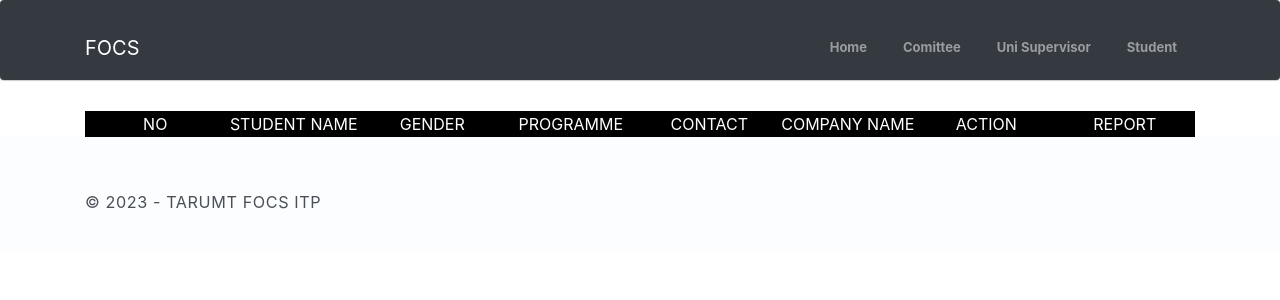
After one commit to Amos-tha/CloudAss, a Flask app: template templates/ViewReport.html in a window 1280 px wide. The commit adds this page. Shown: the top 300 px of the page. Run offline with Flask 3, Linux system fonts and the light colour scheme; the template is opened without the code that fills it, so the values that code supplies are empty; parts of the project's set-up code (start-up, migrations or seed data) failed here and were passed over.

Commit message:
test ec2 (preview report)

```diff
--- a/EmpApp.py
+++ b/EmpApp.py
@@ -1,4 +1,4 @@
-from flask import Flask, render_template, request
+from flask import Flask, render_template, request, make_response
 from pymysql import connections
 import os
 import boto3
@@ -80,6 +80,41 @@ def AddEmp():
     print("all modification done...")
     return render_template('AddEmpOutput.html', name=emp_name)
 
+@app.route("/myITP", method=['POST'])
+def getStudents():
+    cursor = db_conn.cursor()
+    cursor.execute("SELECT * FROM Student")
+    students = cursor.fetchall()
+    cursor.close()
+
+    return render_template("ViewReport.html", maxStud = len(), students = students)
+
+
+@app.route("/preview/<filename>")
+def previewReport(id=None):
+    if id is not None:
+        s3 = boto3.resource('s3')
+        test = s3.Bucket(custombucket).get_object(Bucket=custombucket, Key="test.pdf")
+        response = make_response(test)
+        response.headers['Content-Type'] = 'application/pdf'
+        response.headers['Content-Disposition'] = \
+            'inline; filename=%s.pdf' % 'yourfilename'
+        return response
+
+    # list_file = []
+    # stud_id = request.form['stud_id']
+    # filename = stud_id + " "
+
+    # s3 = boto3.resource('s3')
+    # for item in s3.Bucket(custombucket).get_object(Bucket=custombucket, Key=filename)['Contents']:
+    #     list_file.append(item)
+    # return list_file
+
+@app.route('/download/<filename>', methods=['GET'])
+def download(upload_id):
+    upload = Upload.query.filter_by(id=upload_id).first()
+    return send_file(BytesIO(upload.data),
+                     download_name=upload.filename, as_attachment=True)
 
 if __name__ == '__main__':
     app.run(host='0.0.0.0', port=80, debug=True)
--- a/config.py
+++ b/config.py
@@ -1,6 +1,6 @@
-customhost = "database-1.cizar3lczvxa.us-east-1.rds.amazonaws.com"
+customhost = "database-1.cbvkxab6tdeg.us-east-1.rds.amazonaws.com"
 customuser = "aws_user"
 custompass = "Bait3273"
-customdb = "employee"
-custombucket = "lowchoonkeat-employee1"
+customdb = "database-1"
+custombucket = "leongjingen-employee"
 customregion = "us-east-1"
--- /dev/null
+++ b/static/supervisor.css
@@ -0,0 +1,59 @@
+h1,
+h2,
+h3,
+h4,
+h5,
+h6 {
+  margin: 0;
+}
+
+/* .container {
+  max-width: 1000px;
+  margin-right: auto;
+  margin-left: auto;
+  display: flex;
+  justify-content: center;
+  align-items: center;
+  min-height: 100vh;
+} */
+
+.my-student-table {
+  width: 100%;
+  border: 1px solid black;
+}
+
+.my-student-table-header {
+  display: flex;
+  width: 100%;
+  background: #000;
+}
+
+.my-student-table-row {
+  display: flex;
+  width: 100%;
+}
+
+.my-student-table-data,
+.my-student-table-header-item {
+  flex: 1 1 20%;
+  text-align: center;
+}
+
+.my-student-table-header-item {
+  text-transform: uppercase;
+}
+
+.filter__link {
+  color: white;
+  text-decoration: none;
+  position: relative;
+  display: inline-block;
+
+  &.desc::after {
+    content: "(desc)";
+  }
+
+  &.asc::after {
+    content: "(asc)";
+  }
+}
--- /dev/null
+++ b/templates/ViewReport.html
@@ -0,0 +1,122 @@
+<!DOCTYPE html>
+<html>
+  <head>
+    <title>FOCS Industrial Training Programme</title>
+    <link rel="stylesheet" href="../static/steller.css" />
+    <link rel="stylesheet" href="../static/supervisor.css" />
+  </head>
+
+  <body>
+    <!-- Page navigation -->
+    <nav
+      class="navbar navbar-expand-sm navbar-dark bg-dark rounded shadow mb-3"
+    >
+      <div class="container">
+        <a class="navbar-brand" href="#">FOCS</a>
+        <button
+          class="navbar-toggler ml-auto"
+          type="button"
+          data-toggle="collapse"
+          data-target="#navbarSupportedContent"
+          aria-controls="navbarSupportedContent"
+          aria-expanded="false"
+          aria-label="Toggle navigation"
+        >
+          <span class="navbar-toggler-icon"></span>
+        </button>
+        <div class="collapse navbar-collapse" id="navbarSupportedContent">
+          <ul class="navbar-nav ml-auto">
+            <li class="nav-item">
+              <a class="nav-link" href="#about">Home</a>
+            </li>
+            <li class="nav-item">
+              <a class="nav-link" href="#service">Comittee</a>
+            </li>
+            <li class="nav-item">
+              <a class="nav-link" href="#team">Uni Supervisor</a>
+            </li>
+            <li class="nav-item">
+              <a class="nav-link" href="#team">Student</a>
+            </li>
+          </ul>
+        </div>
+      </div>
+    </nav>
+    <!-- End of page navibation -->
+    <div class="container">
+      <div class="my-student-table">
+        <div class="my-student-table-header">
+          <div class="my-student-table-header-item">
+            <a id="name" class="filter__link" href="#">No</a>
+          </div>
+          <div class="my-student-table-header-item">
+            <a id="wins" class="filter__link filter__link--number" href="#"
+              >Student Name</a
+            >
+          </div>
+          <div class="my-student-table-header-item">
+            <a id="draws" class="filter__link filter__link--number" href="#"
+              >Gender</a
+            >
+          </div>
+          <div class="my-student-table-header-item">
+            <a id="losses" class="filter__link filter__link--number" href="#"
+              >Programme</a
+            >
+          </div>
+          <div class="my-student-table-header-item">
+            <a id="total" class="filter__link filter__link--number" href="#"
+              >Contact</a
+            >
+          </div>
+          <div class="my-student-table-header-item">
+            <a id="total" class="filter__link filter__link--number" href="#"
+              >Company Name</a
+            >
+          </div>
+          <div class="my-student-table-header-item">
+            <a id="total" class="filter__link filter__link--number" href="#"
+              >Action</a
+            >
+          </div>
+          <div class="my-student-table-header-item">
+            <a id="total" class="filter__link filter__link--number" href="#"
+              >Report</a
+            >
+          </div>
+        </div>
+        <div class="my-student-table-content">
+          {%for i in range(0, maxStud) %}
+          <div class="my-student-table-row">
+            <div class="my-student-table-data">{{++i}}</div>
+            <div class="my-student-table-data">{{students[i].name}}</div>
+            <div class="my-student-table-data">{{students[i].gender}}</div>
+            <div class="my-student-table-data">{{students[i].programme}}</div>
+            <div class="my-student-table-data">{{students[i].contact}}</div>
+            <div class="my-student-table-data">{{students[i].company}}</div>
+            <div class="my-student-table-data">
+              <a href="ProgressReport.html">Detail</a>
+            </div>
+            <div class="my-student-table-data">{{students[i].report}}</div>
+          </div>
+          {%endfor%}
+        </div>
+      </div>
+    </div>
+    <footer class="page-footer">
+      <div class="container">
+        <div class="row align-items-center">
+          <div class="col-sm-6">
+            <p>
+              &copy;
+              <script>
+                document.write(new Date().getFullYear());
+              </script>
+              - TARUMT FOCS ITP
+            </p>
+          </div>
+        </div>
+      </div>
+    </footer>
+  </body>
+</html>
```
Also changed, not shown: templates/Index.html (+39 -16 lines), templates/ProgressReport.html (added, +120 -0 lines), templates/layout.html (added, +52 -0 lines).
